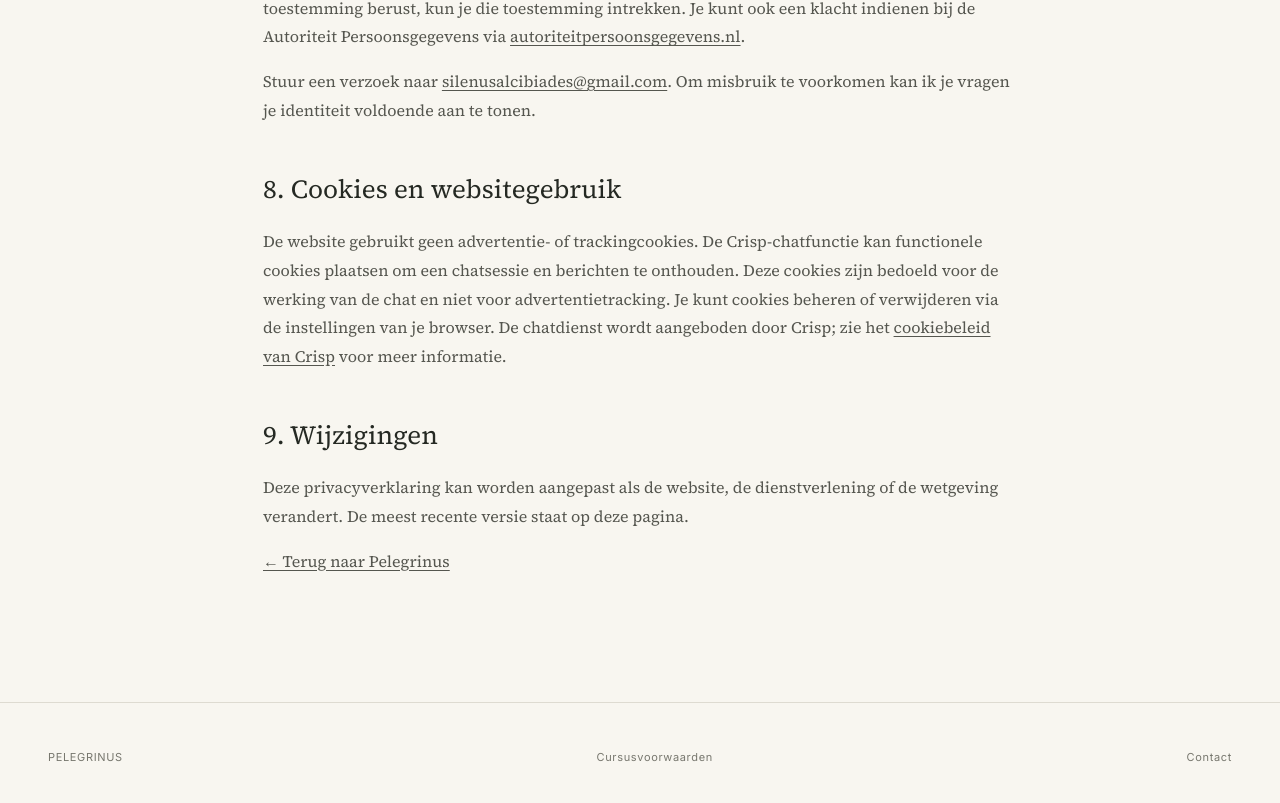
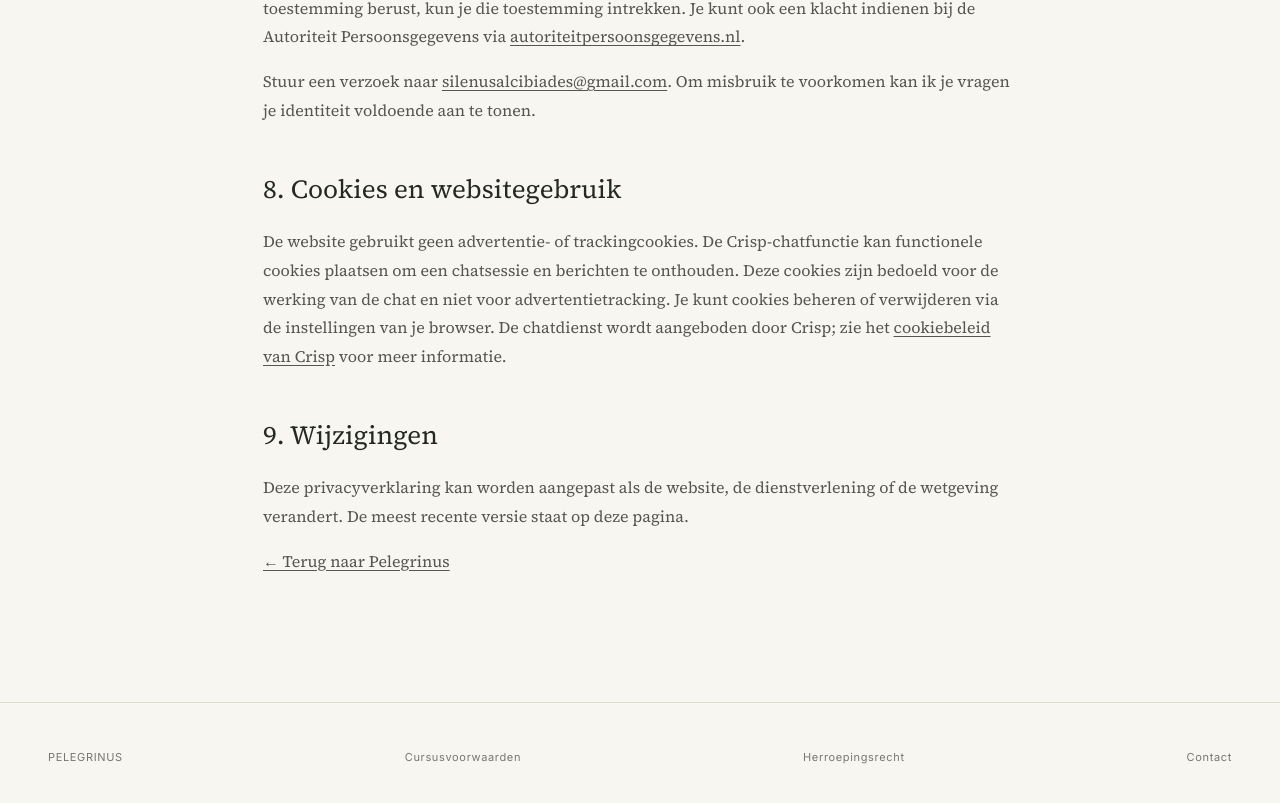
Before and after one commit to silenusalcibiades-bot/pelegrinus-website, a Next.js app: page /privacy in a window 1280 px wide. Shown: the part 2314-3117 px from the top of the page. Built offline with nearby package versions, Linux system fonts and the light colour scheme.

Commit message:
Add withdrawal information link to legal page footer

```diff
--- a/app/privacy/page.js
+++ b/app/privacy/page.js
@@ -61,7 +61,7 @@ export default function PrivacyPage() {
         <p>Deze privacyverklaring kan worden aangepast als de website, de dienstverlening of de wetgeving verandert. De meest recente versie staat op deze pagina.</p>
         <p><a href="/">← Terug naar Pelegrinus</a></p>
       </article>
-      <footer><span>PELEGRINUS</span><a href="/voorwaarden">Cursusvoorwaarden</a><a href="mailto:silenusalcibiades@gmail.com">Contact</a></footer>
+      <footer><span>PELEGRINUS</span><a href="/voorwaarden">Cursusvoorwaarden</a><a href="/herroeping">Herroepingsrecht</a><a href="mailto:silenusalcibiades@gmail.com">Contact</a></footer>
     </main>
   );
 }
```
